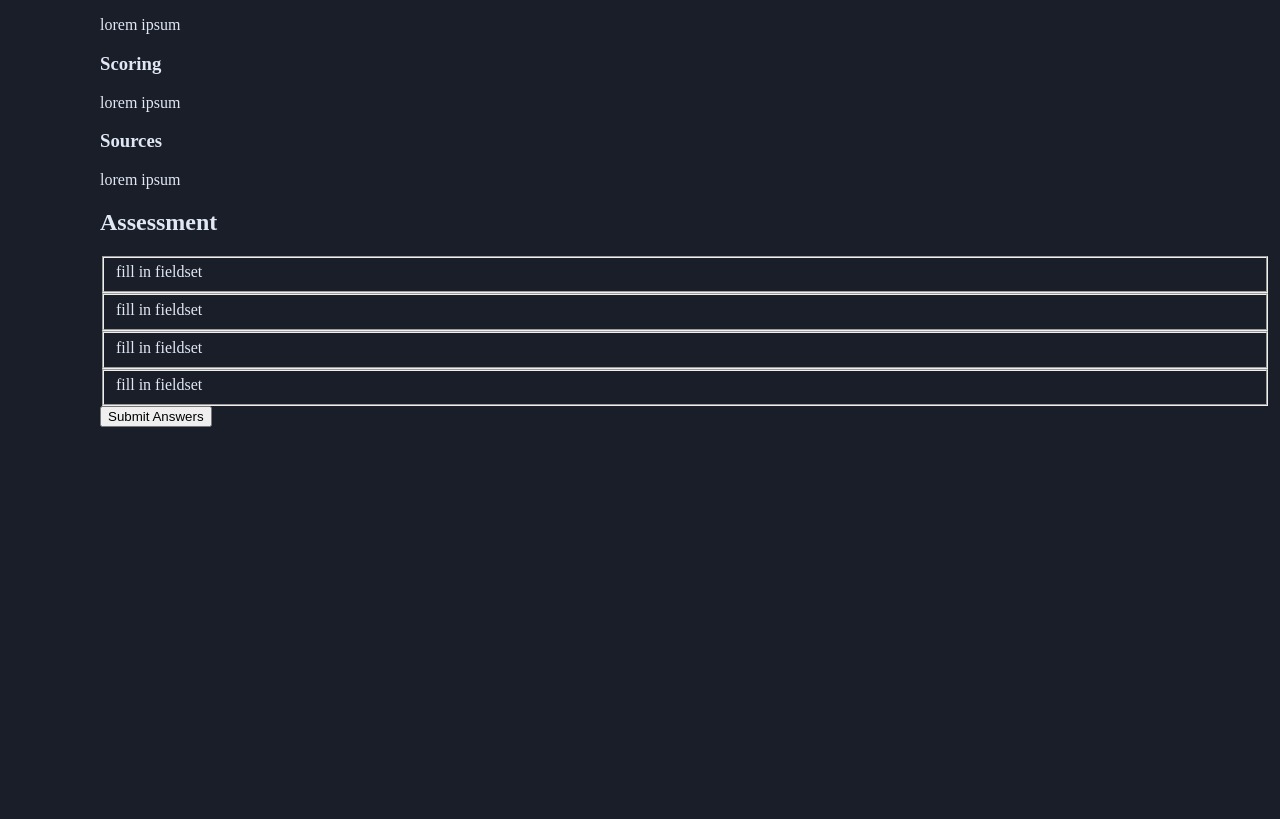
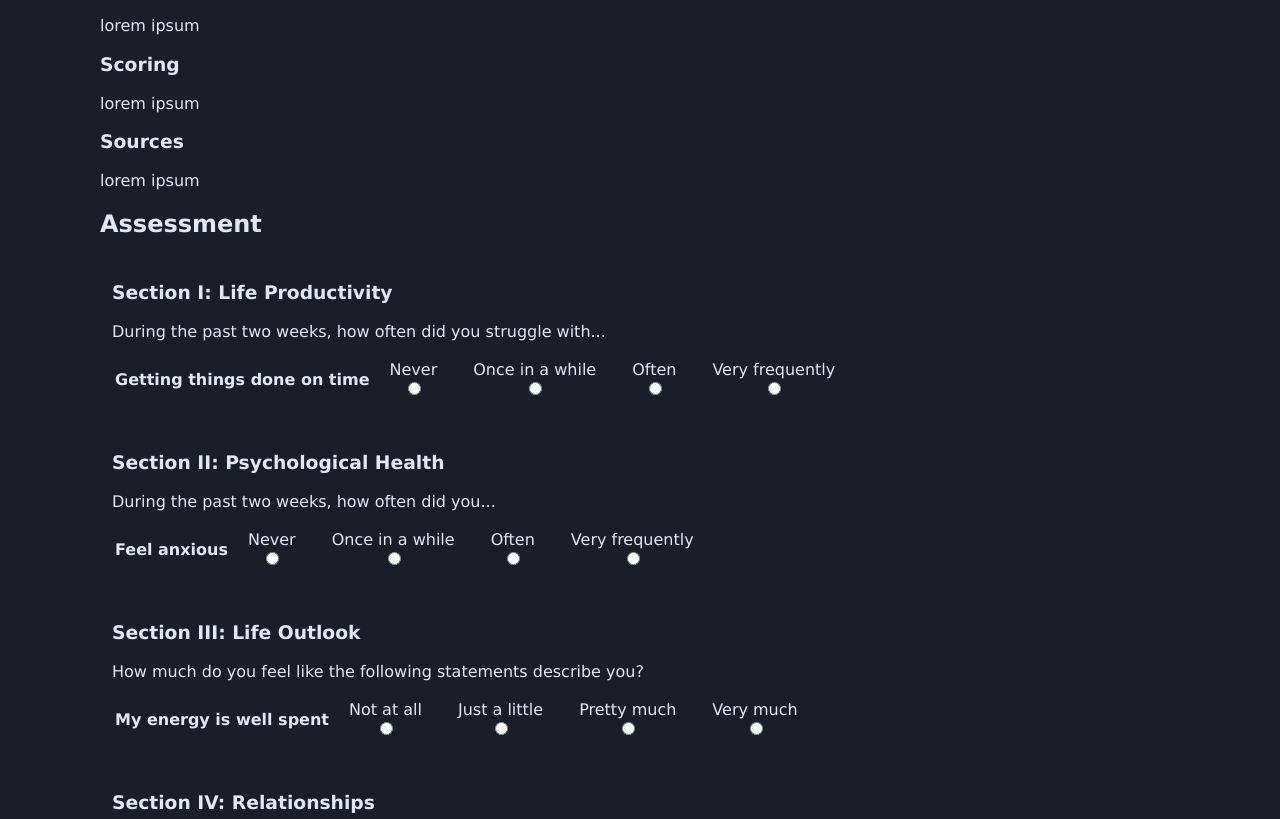
Before and after one commit to jnilken/AAQoL, a plain HTML site: page index.html in a window 1280 px wide. Shown: the part 133-952 px from the top of the page. Before the commit the page ends 800 px from the top, so only its background shows below. Drawn offline with Linux system fonts and the light colour scheme.

Commit message:
initial form building

```diff
--- a/index.html
+++ b/index.html
@@ -20,16 +20,56 @@
         <h2>Assessment</h2>
         <div id="assessment">
           <fieldset id="life-prod">
-            fill in fieldset
+            <h3>Section I: Life Productivity</h3>
+            <p>During the past two weeks, how often did you struggle with...</p>
+            <table class="questions">
+              <tr>
+                <th>Getting things done on time</td>
+                <td><label>Never<br>          <input type="radio" name="i1" value="0" /></label></td>
+                <td><label>Once in a while<br><input type="radio" name="i1" value="1" /></label></td>
+                <td><label>Often<br>          <input type="radio" name="i1" value="2" /></label></td>
+                <td><label>Very frequently<br><input type="radio" name="i1" value="3" /></label></td>
+              </tr>
+            </table>
           </fieldset>
           <fieldset id="psych">
-            fill in fieldset
+            <h3>Section II: Psychological Health</h3>
+            <p>During the past two weeks, how often did you...</p>
+            <table class="questions">
+              <tr>
+                <th>Feel anxious</td>
+                <td><label>Never<br>          <input type="radio" name="i1" value="0" /></label></td>
+                <td><label>Once in a while<br><input type="radio" name="i1" value="1" /></label></td>
+                <td><label>Often<br>          <input type="radio" name="i1" value="2" /></label></td>
+                <td><label>Very frequently<br><input type="radio" name="i1" value="3" /></label></td>
+              </tr>
+            </table>
           </fieldset>
           <fieldset id="life-outlook">
-            fill in fieldset
+            <h3>Section III: Life Outlook</h3>
+            <p>How much do you feel like the following statements describe you?</p>
+            <table class="questions">
+              <tr>
+                <th>My energy is well spent</td>
+                <td><label>Not at all<br>     <input type="radio" name="i1" value="0" /></label></td>
+                <td><label>Just a little<br>  <input type="radio" name="i1" value="1" /></label></td>
+                <td><label>Pretty much<br>    <input type="radio" name="i1" value="2" /></label></td>
+                <td><label>Very much<br>      <input type="radio" name="i1" value="3" /></label></td>
+              </tr>
+            </table>
           </fieldset>
           <fieldset id="relationships">
-            fill in fieldset
+            <h3>Section IV: Relationships</h3>
+            <p>How much do you feel like the following statements describe you?</p>
+            <table class="questions">
+              <tr>
+                <th>I annoy people</td>
+                <td><label>Never<br>          <input type="radio" name="i1" value="0" /></label></td>
+                <td><label>Once in a while<br><input type="radio" name="i1" value="1" /></label></td>
+                <td><label>Often<br>          <input type="radio" name="i1" value="2" /></label></td>
+                <td><label>Very frequently<br><input type="radio" name="i1" value="3" /></label></td>
+              </tr>
+            </table>
           </fieldset>
         </div>
         <button id="submit">Submit Answers</button>
--- a/style.css
+++ b/style.css
@@ -5,15 +5,16 @@
     --n-col-l: #6f6f6f;
     --n-col-d: #262626;
     --pm-l: 100px; /*page margin left*/
-    --pm-r: 10px; /*page margin right*/
+    --pm-r: 100px; /*page margin right*/
     --pm-t: 50px; /*page margin top*/
-    --pm-b: 200px; /*page margin bottom*/
+    --pm-b: 100px; /*page margin bottom*/
 }
 
 html, body {
     background-color: var(--bg-col);
     color: var(--txt-col);
     font-size: var(--font-size);
+    font-family: 'Lucida Sans', 'Lucida Sans Regular', 'Lucida Grande', 'Lucida Sans Unicode', Geneva, Verdana, sans-serif;
     width: 100vw;
     margin: 0;
     padding: 0;
@@ -22,3 +23,18 @@ html, body {
 main {
     margin: var(--pm-t) var(--pm-r) var(--pm-b) var(--pm-l);
 }
+
+fieldset {
+    border: none;
+    margin: 1em 0;
+}
+
+table.questions {
+    border: none;
+}
+
+label {
+    float: left;
+    padding: 0 1em;
+    text-align: center;
+}
```
